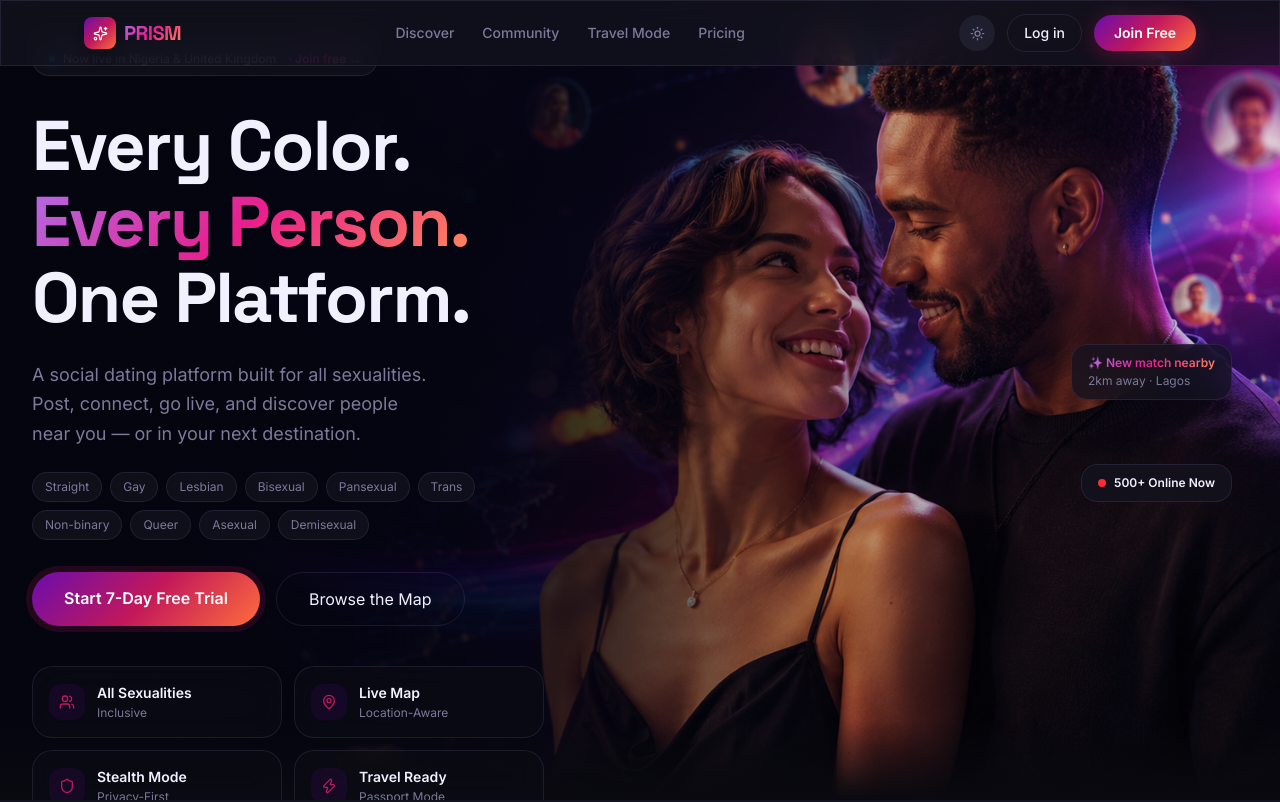
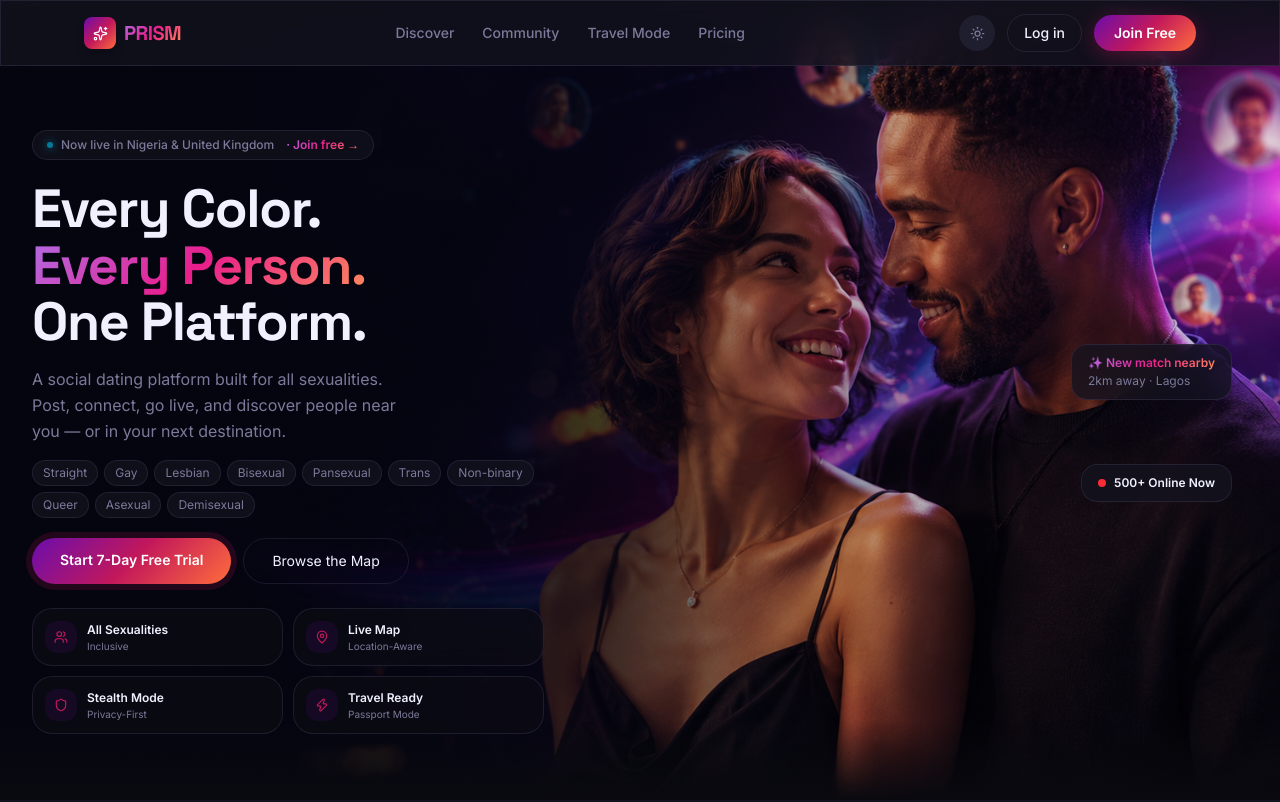
Before and after one commit to iwedibah/prism-dating-app, a Next.js app: page / in a window 1280 px wide. Shown: the top 802 px of the page. Built offline with nearby package versions, Linux system fonts and the light colour scheme.

Commit message:
fix: tighten hero left column — compact spacing, smaller font, all fits in 100svh
Co-Authored-By: Claude Sonnet 4.6 <noreply@anthropic.com>

```diff
--- a/src/components/home/HeroSection.tsx
+++ b/src/components/home/HeroSection.tsx
@@ -55,17 +55,17 @@ export default function HeroSection() {
 
       {/* ── Content ── */}
       <div className="relative z-10 h-full max-w-7xl mx-auto px-5 sm:px-8 flex items-center">
-        <div className="w-full grid lg:grid-cols-2 items-center py-12 lg:py-16">
+        <div className="w-full grid lg:grid-cols-2 items-center py-6">
 
-          {/* LEFT — text occupies ~50%, couple on right via bg image */}
+          {/* LEFT — vertically centred, compact spacing */}
           <div className="flex flex-col justify-center max-w-lg">
 
             {/* Live pill */}
             <motion.div
-              initial={{ opacity: 0, y: 16 }}
+              initial={{ opacity: 0, y: 12 }}
               animate={{ opacity: 1, y: 0 }}
               transition={{ duration: 0.5 }}
-              className="inline-flex items-center gap-2 px-4 py-2 rounded-full text-xs font-medium mb-8 w-fit"
+              className="inline-flex items-center gap-2 px-3.5 py-1.5 rounded-full text-xs font-medium mb-5 w-fit"
               style={{
                 background: "rgba(19,19,31,0.7)",
                 border: "1px solid var(--border)",
@@ -83,13 +83,13 @@ export default function HeroSection() {
 
             {/* Headline */}
             <motion.h1
-              initial={{ opacity: 0, y: 24 }}
+              initial={{ opacity: 0, y: 20 }}
               animate={{ opacity: 1, y: 0 }}
               transition={{ duration: 0.6, delay: 0.1 }}
-              className="font-bold leading-[1.08] tracking-tight mb-6"
+              className="font-bold leading-[1.06] tracking-tight mb-4"
               style={{
                 fontFamily: "Space Grotesk, sans-serif",
-                fontSize: "clamp(2.8rem, 5.5vw, 4.8rem)",
+                fontSize: "clamp(2.2rem, 4.2vw, 3.8rem)",
               }}
             >
               Every Color.
@@ -101,11 +101,11 @@ export default function HeroSection() {
 
             {/* Subtitle */}
             <motion.p
-              initial={{ opacity: 0, y: 20 }}
+              initial={{ opacity: 0, y: 16 }}
               animate={{ opacity: 1, y: 0 }}
               transition={{ duration: 0.6, delay: 0.2 }}
-              className="text-base sm:text-lg mb-6 leading-relaxed"
-              style={{ color: "var(--text-muted)", maxWidth: "36ch" }}
+              className="text-sm sm:text-base mb-4 leading-relaxed"
+              style={{ color: "var(--text-muted)", maxWidth: "38ch" }}
             >
               A social dating platform built for all sexualities. Post,
               connect, go live, and discover people near you — or in your
@@ -117,12 +117,12 @@ export default function HeroSection() {
               initial={{ opacity: 0 }}
               animate={{ opacity: 1 }}
               transition={{ duration: 0.6, delay: 0.28 }}
-              className="flex flex-wrap gap-2 mb-8"
+              className="flex flex-wrap gap-1.5 mb-5"
             >
               {identities.map((id) => (
                 <span
                   key={id}
-                  className="text-xs px-3 py-1.5 rounded-full"
+                  className="text-xs px-2.5 py-1 rounded-full"
                   style={{
                     background: "rgba(19,19,31,0.75)",
                     border: "1px solid var(--border)",
@@ -137,41 +137,41 @@ export default function HeroSection() {
 
             {/* CTAs */}
             <motion.div
-              initial={{ opacity: 0, y: 16 }}
+              initial={{ opacity: 0, y: 12 }}
               animate={{ opacity: 1, y: 0 }}
               transition={{ duration: 0.6, delay: 0.35 }}
-              className="flex flex-col sm:flex-row gap-4 mb-10"
+              className="flex flex-col sm:flex-row gap-3 mb-6"
             >
-              <Link href="/signup" className="btn-primary text-base px-8 py-3.5 animate-pulse-glow text-center">
+              <Link href="/signup" className="btn-primary text-sm px-7 py-3 animate-pulse-glow text-center">
                 Start 7-Day Free Trial
               </Link>
-              <Link href="/discover" className="btn-outline text-base px-8 py-3.5 text-center">
+              <Link href="/discover" className="btn-outline text-sm px-7 py-3 text-center">
                 Browse the Map
               </Link>
             </motion.div>
 
             {/* Stat cards */}
             <motion.div
-              initial={{ opacity: 0, y: 20 }}
+              initial={{ opacity: 0, y: 16 }}
               animate={{ opacity: 1, y: 0 }}
               transition={{ duration: 0.6, delay: 0.45 }}
-              className="grid grid-cols-2 gap-3"
+              className="grid grid-cols-2 gap-2.5"
             >
               {stats.map(({ icon: Icon, label, value }) => (
                 <div
                   key={label}
-                  className="prism-card p-4 flex items-center gap-3"
-                  style={{ backdropFilter: "blur(16px)", background: "rgba(13,13,20,0.6)" }}
+                  className="prism-card p-3 flex items-center gap-2.5"
+                  style={{ backdropFilter: "blur(16px)", background: "rgba(13,13,20,0.65)" }}
                 >
                   <div
-                    className="w-9 h-9 rounded-xl flex items-center justify-center flex-shrink-0"
+                    className="w-8 h-8 rounded-xl flex items-center justify-center flex-shrink-0"
                     style={{ background: "var(--gradient-subtle)" }}
                   >
-                    <Icon size={16} style={{ color: "var(--prism-magenta)" }} />
+                    <Icon size={14} style={{ color: "var(--prism-magenta)" }} />
                   </div>
                   <div>
-                    <div className="font-semibold text-sm">{value}</div>
-                    <div className="text-xs mt-0.5" style={{ color: "var(--text-muted)" }}>{label}</div>
+                    <div className="font-semibold text-xs">{value}</div>
+                    <div className="text-xs mt-0.5" style={{ color: "var(--text-muted)", fontSize: 10 }}>{label}</div>
                   </div>
                 </div>
               ))}
```
